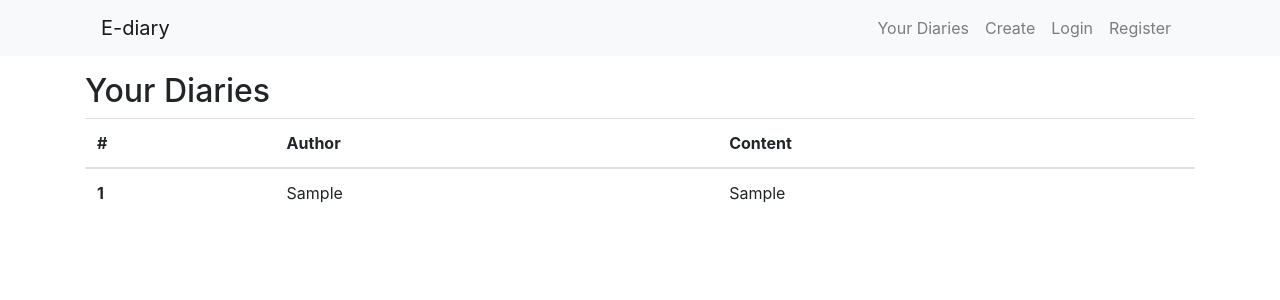
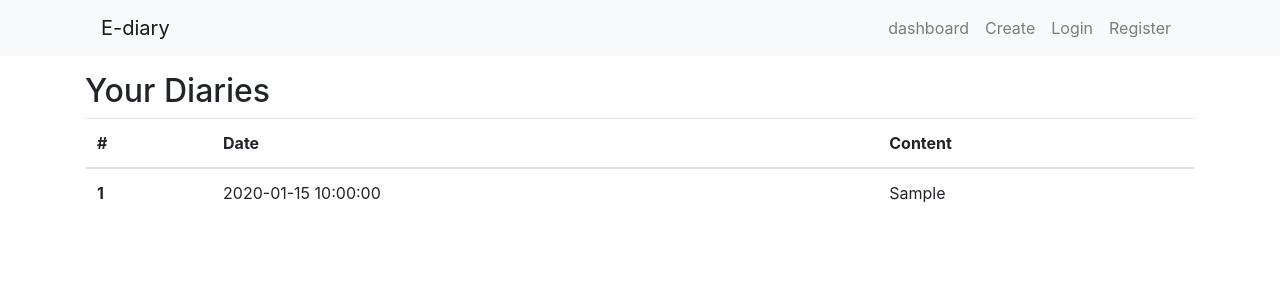
Before and after one commit to majidansari786/E-diary, a Flask app: template templates/your_diaries.html in a window 1280 px wide. Shown: the top 300 px of the page. Run offline with Flask 2, Linux system fonts and the light colour scheme; the template is opened without the code that fills it: values that come from a table or form of the project are taken from there, others are empty; tables that the repository leaves empty hold one stand-in row (values such as "Sample post"); some libraries are stand-ins or nearby versions.

Commit message:
Change Author to date

```diff
--- a/templates/your_diaries.html
+++ b/templates/your_diaries.html
@@ -18,7 +18,7 @@
                 </button>
                 <div class="collapse navbar-collapse" id="navbarNav">
                     <ul class="navbar-nav ml-auto">
-                        <li class="nav-item"><a class="nav-link" href="{{ url_for('your_diary') }}">Your Diaries</a></li>
+                        <li class="nav-item"><a class="nav-link" href="{{ url_for('dashboard') }}">dashboard</a></li>
                         <li class="nav-item"><a class="nav-link" href="{{ url_for('create') }}">Create</a></li>
                         <li class="nav-item"><a class="nav-link" href="{{ url_for('login') }}">Login</a></li>
                         <li class="nav-item"><a class="nav-link" href="{{ url_for('register') }}">Register</a></li>
@@ -39,7 +39,7 @@
                 <thead>
                     <tr>
                         <th scope="col">#</th>
-                        <th scope="col">Author</th>
+                        <th scope="col">Date</th>
                         <th scope="col">Content</th>
                     </tr>
                 </thead>
@@ -47,7 +47,7 @@
                     {% for diary in diaries %}
                     <tr>
                         <th scope="row">{{ loop.index }}</th>
-                        <td>{{ diary.created_by }}</td>
+                        <td>{{ diary.date_created }}</td>
                         <td>{{ diary.diary_data }}</td>
                     </tr>
                     {% endfor %}
```
